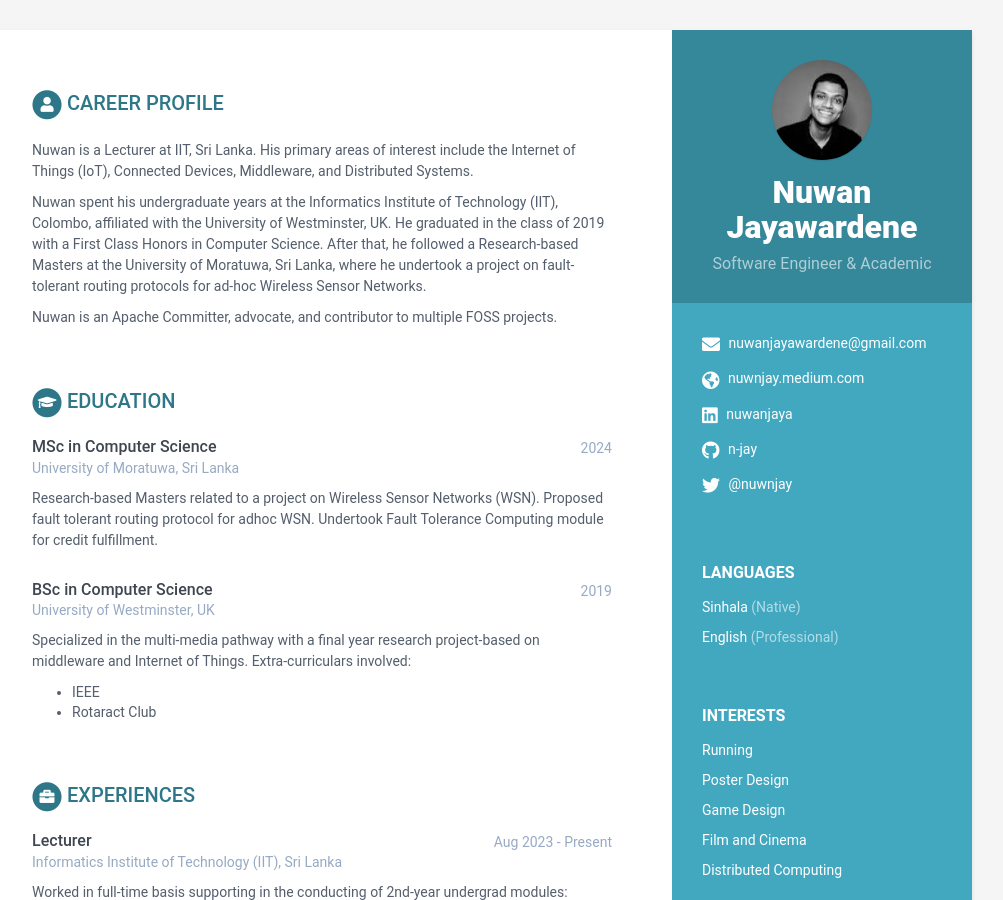
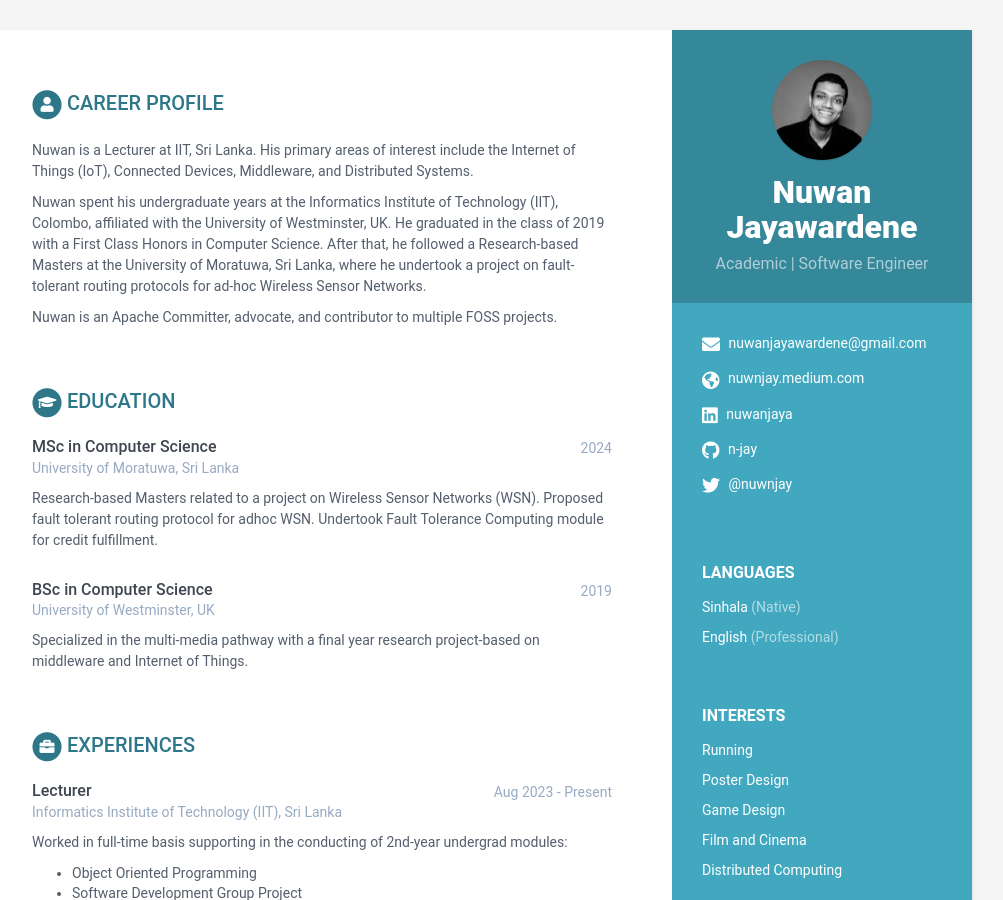
Before and after one commit to n-jay/n-jay.github.io, a Jekyll site: the page built from index.html, in a window 1280 px wide and 900 px high. Shown: the whole window, without its empty margins (168-1171 px from the left). Built offline with Jekyll 4.4.1, drawn with Linux system fonts in a browser that asks for light colours.

Commit message:
Fix title & remove BSc extra curriculars

```diff
--- a/_data/data.yml
+++ b/_data/data.yml
@@ -9,7 +9,7 @@ sidebar:
 
     # Profile information
     name: Nuwan Jayawardene
-    tagline: Software Engineer & Academic
+    tagline: Academic | Software Engineer
     avatar: profile.jpg  #place a 100x100 picture inside /assets/images/ folder and provide the name of the file below
 
     # Sidebar links
@@ -70,6 +70,7 @@ career-profile:
       where he undertook a project on fault-tolerant routing protocols for ad-hoc Wireless Sensor Networks.
 
       Nuwan is an Apache Committer, advocate, and contributor to multiple FOSS projects.
+
 education:
     title: Education
     info:
@@ -86,9 +87,6 @@ education:
         details: |
           Specialized in the multi-media pathway with a final year research
           project-based on middleware and Internet of Things.
-          Extra-curriculars involved:
-            - IEEE
-            - Rotaract Club
 
 experiences:
     title: Experiences
```
